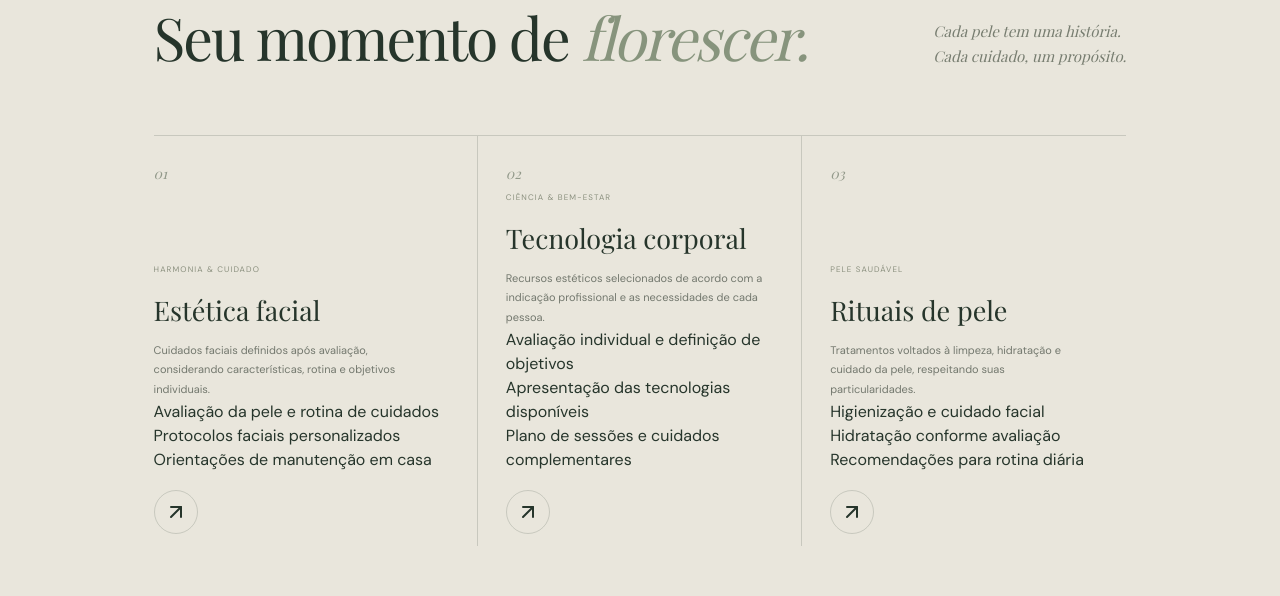
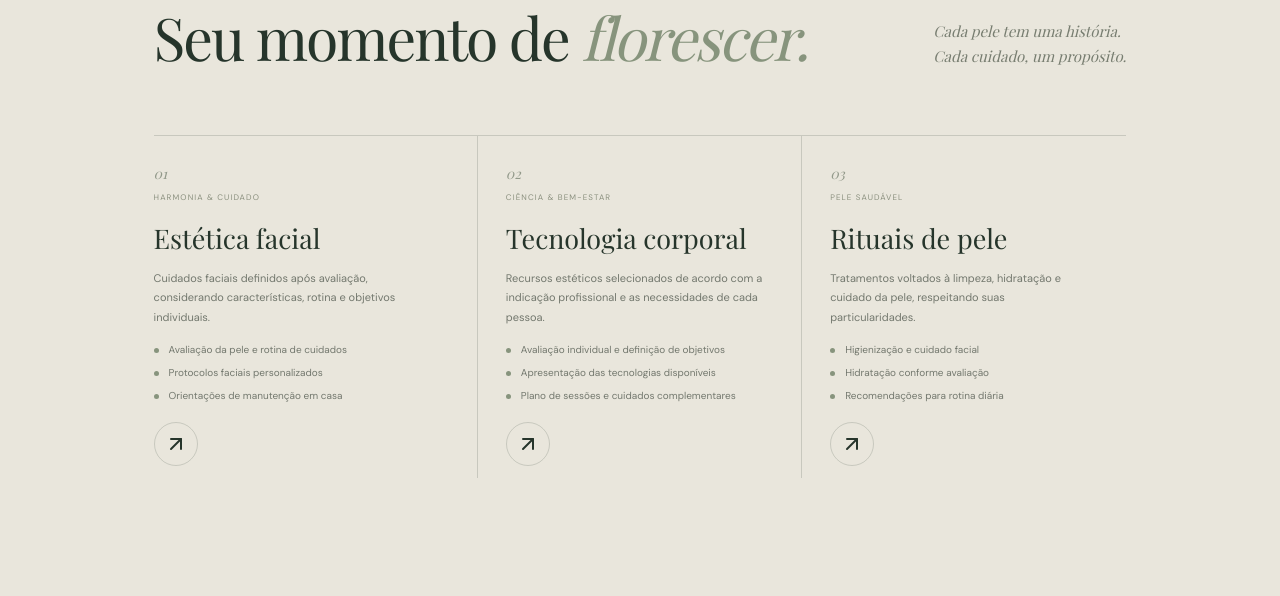
Before and after one commit to pitarf/LANDINGPAGES-GPT, a Next.js app in the folder apps/aesthetic-studio/: page / in a window 1280 px wide. Shown: the part 1540-2136 px from the top of the page. Built offline with nearby package versions, Linux system fonts and the light colour scheme; a web font is replaced by a local one.

Commit message:
style(aesthetic): improve treatment detail readability

```diff
--- a/apps/aesthetic-studio/app/globals.css
+++ b/apps/aesthetic-studio/app/globals.css
@@ -164,3 +164,7 @@ button{cursor:pointer}
 
 /* Trust and patient journey section */
 .a-trust{padding:105px 12vw 100px;background:#e9e6dc}.a-trust-heading{max-width:650px}.a-trust-heading h2{font:400 clamp(38px,4.5vw,58px)/1.1 'Playfair Display';margin:20px 0}.a-trust-heading h2 em{color:#87947d}.a-trust-heading>p:last-child{max-width:510px;color:#73786e;font-size:12px;line-height:1.9}.a-trust-grid{display:grid;grid-template-columns:repeat(3,1fr);gap:24px;margin-top:48px}.a-trust-card{padding:26px 24px;border-top:1px solid var(--line);background:rgba(255,255,255,.25)}.a-trust-card>span{font:italic 14px 'Playfair Display';color:#92998a}.a-trust-card h3{font:400 24px 'Playfair Display';margin:18px 0 10px}.a-trust-card p,.a-demo-note{font-size:11px;line-height:1.85;color:#73786e}.a-demo-note{margin:28px 0 0;font-size:10px}@media(max-width:800px){.a-trust{padding:78px 8vw}.a-trust-grid{grid-template-columns:1fr;gap:12px;margin-top:30px}.a-trust-card{padding:22px 20px}}@media(max-width:600px){.a-trust{padding:70px 7vw}.a-trust-heading h2{font-size:clamp(35px,9vw,44px)}}
+
+/* Service detail lists */
+.service-options{list-style:none;padding:0;margin:14px 0 0;display:grid;gap:7px}.service-options li{font-size:10px;line-height:1.6;color:#73786e;padding-left:15px;position:relative}.service-options li:before{content:"";position:absolute;left:0;top:.65em;width:5px;height:5px;border-radius:50%;background:#87947d}.service-card{min-height:300px}
+@media(max-width:800px){.service-card{min-height:0}.service-options{gap:5px;margin-top:12px}}
```
